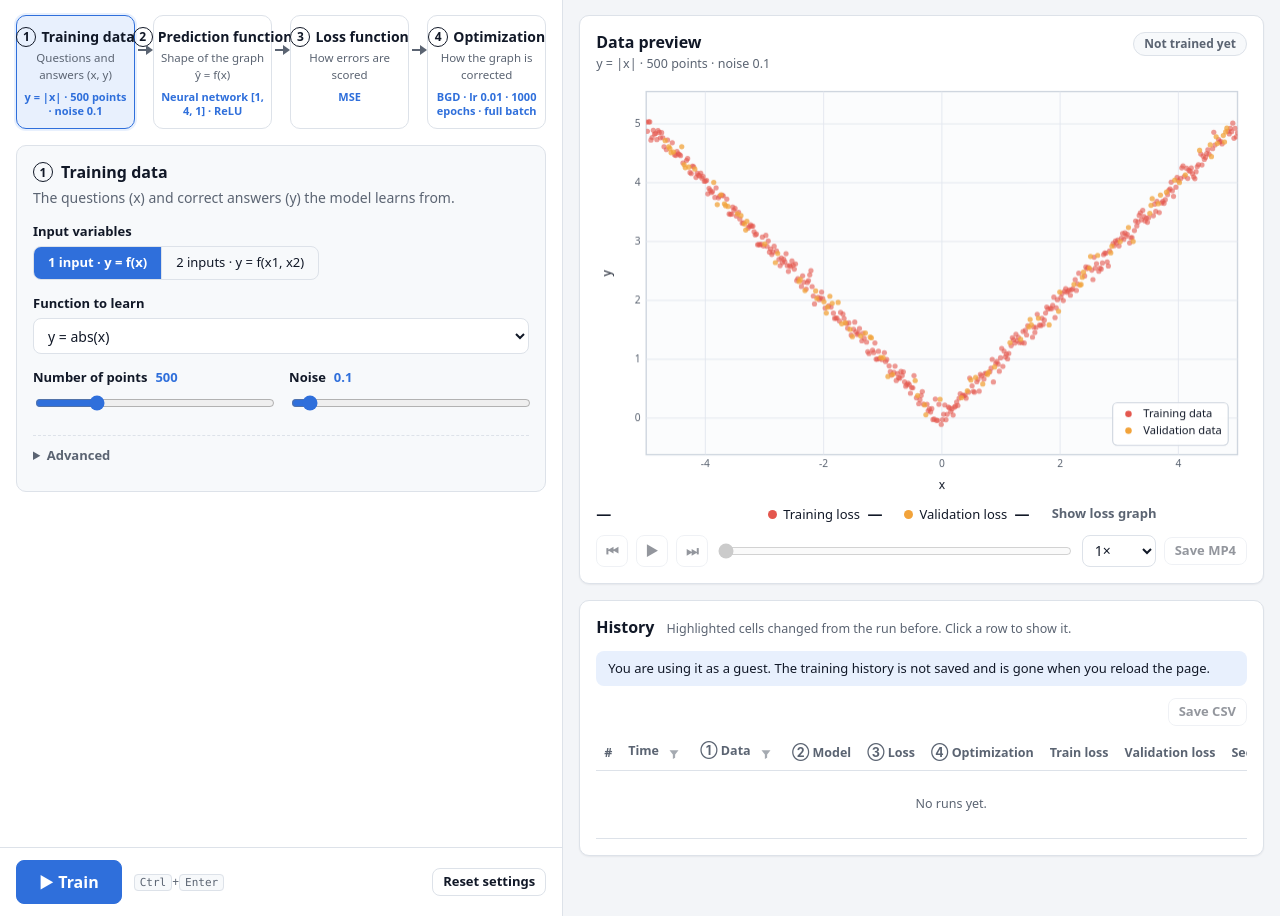
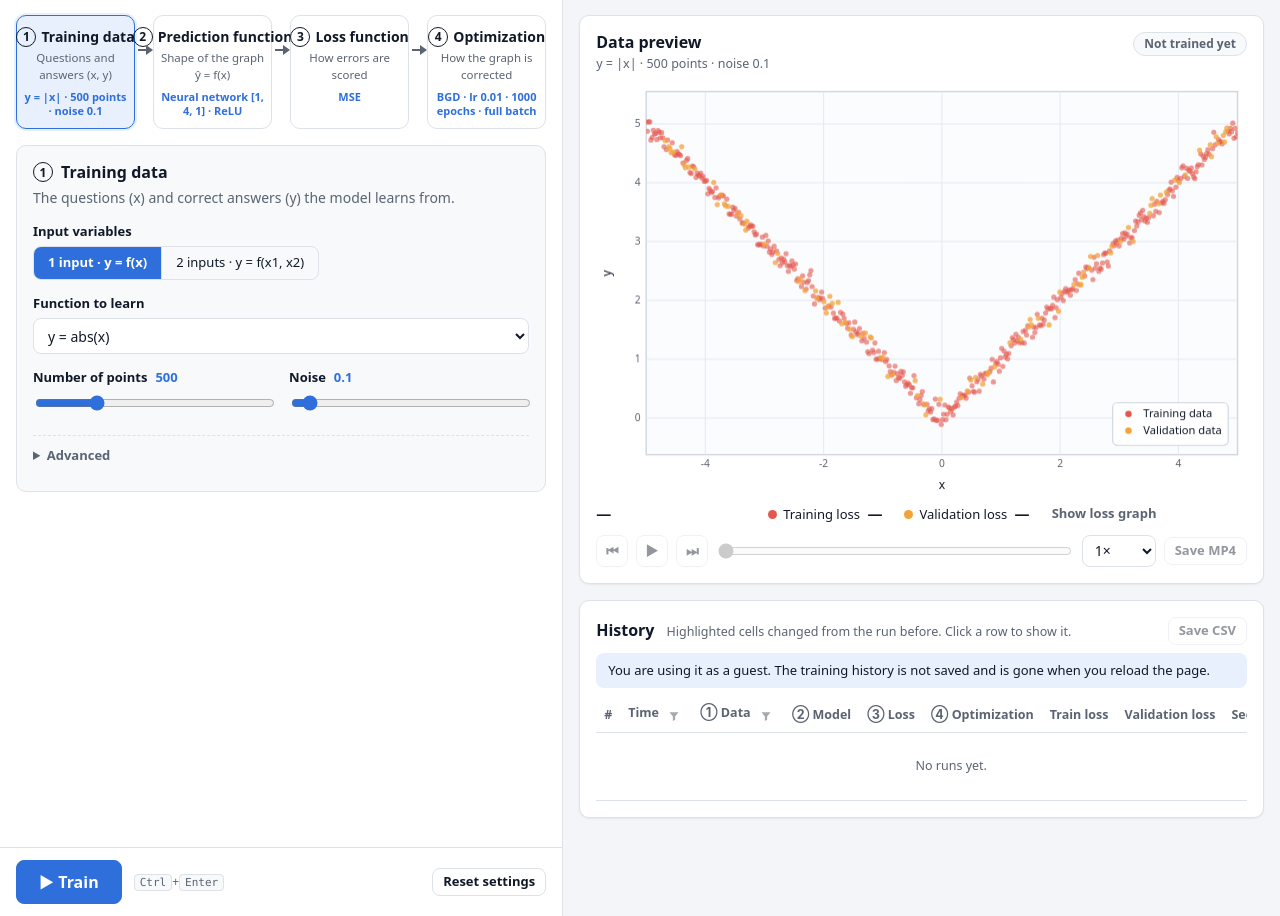
Before and after one commit to csolutn/regression-playground, a Flask app: page / in a window 1280 px wide. Shown: the part 53-969 px from the top of the page. Run offline with Flask 3, Linux system fonts and the light colour scheme; the visitor is signed in with stand-in values (Sample User, id 1); parts of the project's set-up code (start-up, migrations or seed data) failed here and were passed over.

Commit message:
History header: Save CSV on the title row, right-aligned
The title and hint stay on the left; the count and Save CSV sit on the
right of the same row, and the guest note goes below.

Co-Authored-By: Claude Opus 5.5 <noreply@anthropic.com>

```diff
--- a/app/static/css/app.css
+++ b/app/static/css/app.css
@@ -304,9 +304,11 @@ input[type=radio], input[type=checkbox] { accent-color: var(--accent); }
 .btn-play.is-playing .i-play { display: none; }
 .btn-play.is-playing .i-pause { display: inline; }
 
-.history-head { display: flex; align-items: baseline; gap: 12px; flex-wrap: wrap; margin-bottom: 10px; }
+/* title and hint on the left, count + Save CSV on the right of the same row; the guest note below */
+.history-head { display: flex; align-items: center; gap: 8px 12px; flex-wrap: wrap; margin-bottom: 10px; }
+.history-titles { display: flex; align-items: baseline; gap: 4px 12px; flex-wrap: wrap; flex: 1 1 auto; min-width: 0; }
 .history-head span { font-size: 12.5px; }
-.history-tools { display: flex; align-items: center; gap: 6px; white-space: nowrap; margin-left: auto; }
+.history-tools { display: flex; align-items: center; gap: 6px; white-space: nowrap; margin-left: auto; flex: none; }
 .table-wrap { overflow-x: auto; }
 table.history { width: 100%; border-collapse: collapse; font-size: 12.5px; }
 .history th { text-align: left; font-weight: 700; color: var(--muted); padding: 6px 8px; border-bottom: 1px solid var(--border); white-space: nowrap; }
--- a/app/templates/partials/output.html
+++ b/app/templates/partials/output.html
@@ -46,15 +46,17 @@
 
   <article class="card history-card">
     <header class="history-head">
-      <h2>{{ _('History') }}</h2>
-      <span class="muted">{{ _('Highlighted cells changed from the run before. Click a row to show it.') }}</span>
-      {% if g.guest %}
-        <p class="note guest-note">{{ _('You are using it as a guest. The training history is not saved and is gone when you reload the page.') }}</p>
-      {% endif %}
+      <div class="history-titles">
+        <h2>{{ _('History') }}</h2>
+        <span class="muted">{{ _('Highlighted cells changed from the run before. Click a row to show it.') }}</span>
+      </div>
       <div class="history-tools">
         <span class="muted" data-role="history-count"></span>
         <button type="button" class="btn btn-ghost btn-sm" data-role="csv">{{ _('Save CSV') }}</button>
       </div>
+      {% if g.guest %}
+        <p class="note guest-note">{{ _('You are using it as a guest. The training history is not saved and is gone when you reload the page.') }}</p>
+      {% endif %}
     </header>
     <div class="table-wrap"><table data-role="history" class="history"></table></div>
     {# opened by the filter icons next to "Time" and "① Data" in the table head #}
```
